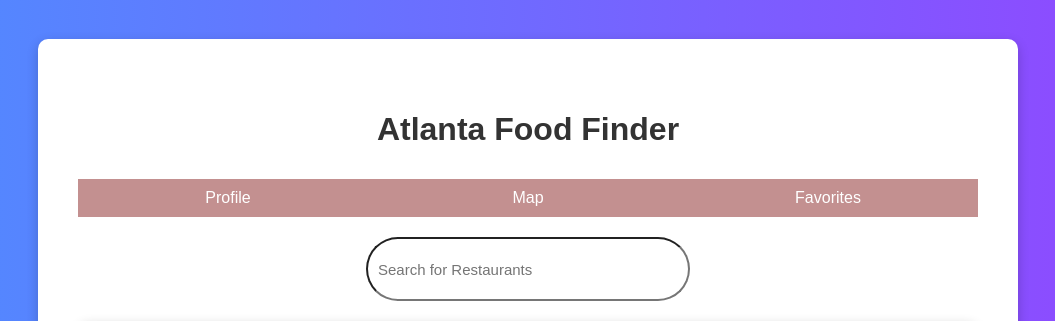
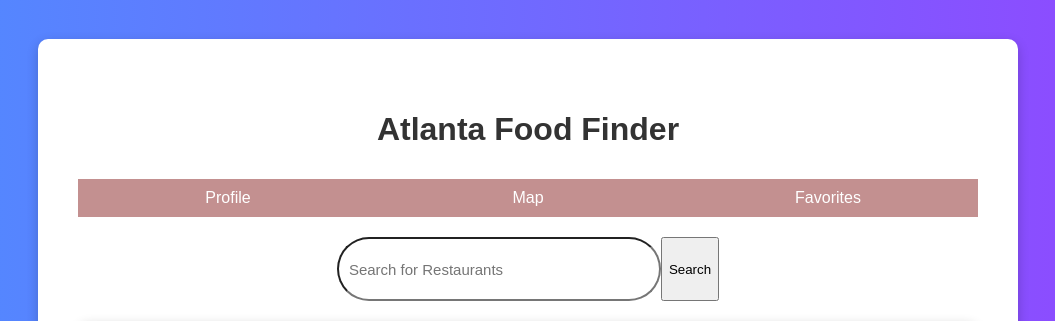
Before and after one commit to Connor5190/CS2340-Project-1, a Django app: page /map/search/ in a window 1280 px wide. Shown: the top 321 px of the page, without its empty margins (112-1167 px from the left). Run offline with Django 5.2, Linux system fonts and the light colour scheme.

Commit message:
Added search feature and added search button

```diff
--- a/Restaurant_Search/templates/Restaurant_Search/map.html
+++ b/Restaurant_Search/templates/Restaurant_Search/map.html
@@ -78,6 +78,7 @@
 
         <div class="filters">
             <input type="text" placeholder="Search for Restaurants" class="restaurant_search">
+            <button class="search_button">Search</button>
         </div>
         <!--The div element for the map -->
         <div id="map"></div>
--- a/static/javascript/map_functionality.js
+++ b/static/javascript/map_functionality.js
@@ -2,6 +2,11 @@ let map;
 let latitude;
 let longitude;
 let marker;
+let service;
+let infowindow;
+let markers = []; // Array to hold markers
+let googleMapsLibs; // Global object to hold the libraries
+let isSearching = false; // Flag to prevent multiple searches
 
 window.onload = function() {
     if (navigator.geolocation) {
@@ -20,50 +25,101 @@ window.onload = function() {
     }
 };
 
-async function initMap() {
+// Function to load Google Maps libraries
+async function loadGoogleMapsLibraries() {
+    googleMapsLibs = {
+        Map: (await google.maps.importLibrary("maps")).Map,
+        InfoWindow: (await google.maps.importLibrary("maps")).InfoWindow,
+        Marker: (await google.maps.importLibrary("marker")).Marker,
+        PlacesService: (await google.maps.importLibrary("places")).PlacesService,
+    };
+}
 
-  // The location of the user
-  const position = { lat: latitude, lng: longitude};
-  // Request needed libraries.
-  //@ts-ignore
-  const { Map, InfoWindow } = await google.maps.importLibrary("maps");
-  const { AdvancedMarkerElement, PinElement } = await google.maps.importLibrary("marker");
-  const { PlacesService } = await google.maps.importLibrary("places")
+async function initMap(latitude, longitude) {
+    await loadGoogleMapsLibraries();
 
-  // The map, centered at user
-  map = new Map(document.getElementById("map"), {
+    const position = { lat: latitude, lng: longitude };
+
+    map = new googleMapsLibs.Map(document.getElementById("map"), {
         zoom: 10,
         center: position,
-      mapId: "86c19ff08dd83b77",
+        mapId: "DEMO_MAP_ID",
         mapTypeControl: false,
     });
 
-  // The marker, positioned at your location
-  const pinTextGlyph = new PinElement({
-  glyph: "H",
-  glyphColor: "white",
+    marker = new googleMapsLibs.Marker({
+        position: position,
+        map: map,
+        title: 'User Location',
     });
 
-  if (!marker) {
-      marker = new AdvancedMarkerElement({
-          map: map,
-          position: position,
-          content: pinTextGlyph.element,
-      });
-  } else {
-      marker.setPosition(position);
+    service = new googleMapsLibs.PlacesService(map);
+    infowindow = new googleMapsLibs.InfoWindow();
+
+    const input = document.querySelector('.restaurant_search');
+    const searchButton = document.querySelector('.search_button');
+
+    searchButton.addEventListener('click', debounce(() => {
+        const query = input.value.trim(); // Get the user input for the search and trim whitespace
+        if (query) {
+            isSearching = true; // Set flag to indicate a search is in progress
+            performTextSearch(position, query); // Perform the search if the input is not empty
+            input.value = ''; // Clear the input after search
+            isSearching = false; // Reset the flag
+        } else if (!isSearching) {
+            alert("Please enter a search query."); // Alert if input is empty and not already searching
+        }
+    }, 300)); // 300ms delay to prevent rapid clicks
 }
 
-  // Adding info windows with better information
-  const infoWindow = new InfoWindow({
-      content: "<p>Fill with details from Places API helper</p>",
+function debounce(func, delay) {
+    let timeout;
+    return function(...args) {
+        const context = this;
+        clearTimeout(timeout);
+        timeout = setTimeout(() => func.apply(context, args), delay);
+    };
+}
+
+function performTextSearch(position, query) {
+    const request = {
+        location: position,
+        radius: '500',
+        query: query
+    };
+
+    service.textSearch(request, callback);
+}
+
+function callback(results, status) {
+    if (status === google.maps.places.PlacesServiceStatus.OK) {
+        clearMarkers();
+
+        for (let i = 0; i < results.length; i++) {
+            const place = results[i];
+            createMarker(place);
+        }
+    }
+}
+
+function createMarker(place) {
+    const newMarker = new googleMapsLibs.Marker({
+        map: map,
+        position: place.geometry.location,
+        title: place.name,
     });
 
-  marker.element.addEventListener("click", () => {
-      infoWindow.open({
-          anchor: marker,
-          map,
-          shouldFocus:false
-      });
+    markers.push(newMarker); // Add the new marker to the array
+
+    newMarker.addListener('click', () => {
+        infowindow.setContent(place.name);
+        infowindow.open(map, newMarker);
     });
 }
+
+function clearMarkers() {
+    for (let i = 0; i < markers.length; i++) {
+        markers[i].setMap(null);
+    }
+    markers = []; // Clear the array after removing the markers
+}
```
Lines whose indentation alone changed are shown as unchanged.
